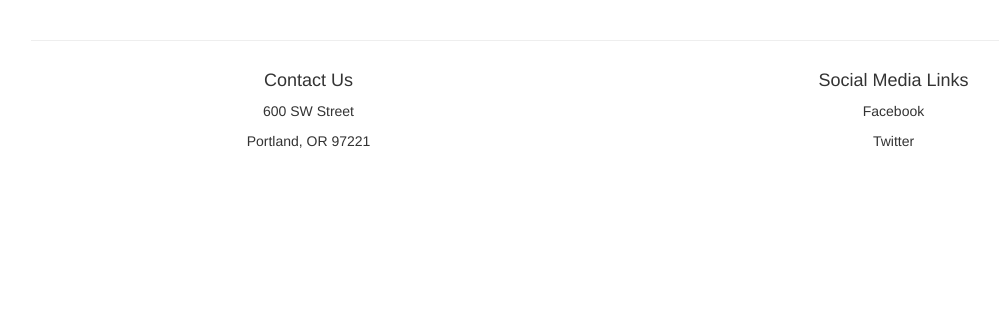
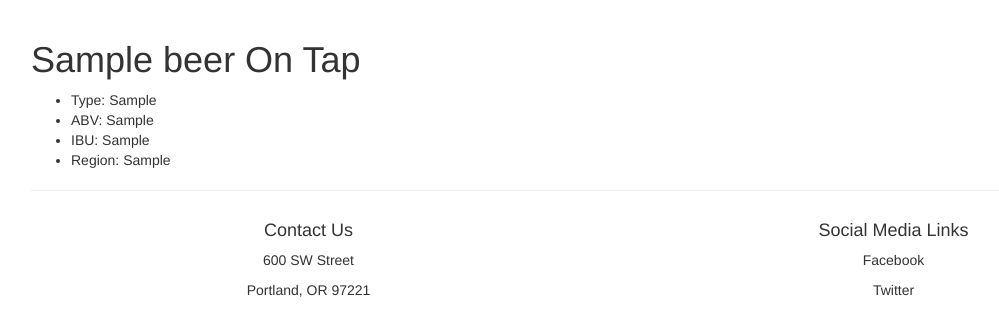
Before and after one commit to tlongren/tapThat, a PHP site: template views/beer.html.twig in a window 1280 px wide. Shown: the part 52-388 px from the top of the page, without its empty margins (39-1038 px from the left). Run offline with PHP 8.4, Linux system fonts and the light colour scheme; the template is opened without the code that fills it: most values are stand-ins (such as "Sample title", 1, 10 or a date in 2020); some libraries are stand-ins or nearby versions.

Commit message:
fix route for beer search and start beer.html.twig file

```diff
--- a/app/app.php
+++ b/app/app.php
@@ -31,11 +31,11 @@
         $all_beers = Beer::getAll();
         $matching_beer = null;
         foreach ($all_beers as $beer) {
-            if ($_POST['beer'] == $beer->getName()) {
+            if ($_GET['beer'] == $beer->getName()) {
                 $matching_beer = $beer;
             }
         }
-        return $app['twig']->render('beer.html.twig', array('beer' => $matching_beer))
+        return $app['twig']->render('beer.html.twig', array('beer' => $matching_beer));
     });
 
     return $app;
--- a/views/beer.html.twig
+++ b/views/beer.html.twig
@@ -2,9 +2,13 @@
 {% embed "header.html.twig" %}
 {% endembed %}
 
-
-
-
+<h1>{{ beer.getName }} On Tap</h1>
+    <ul>
+        <li>Type: {{ beer.getType }}</li>
+        <li>ABV: {{ beer.getAbv }}</li>
+        <li>IBU: {{ beer.getIbu }}</li>
+        <li>Region: {{ beer.getRegion }}</li>
+    </ul>
 
 
 
```
